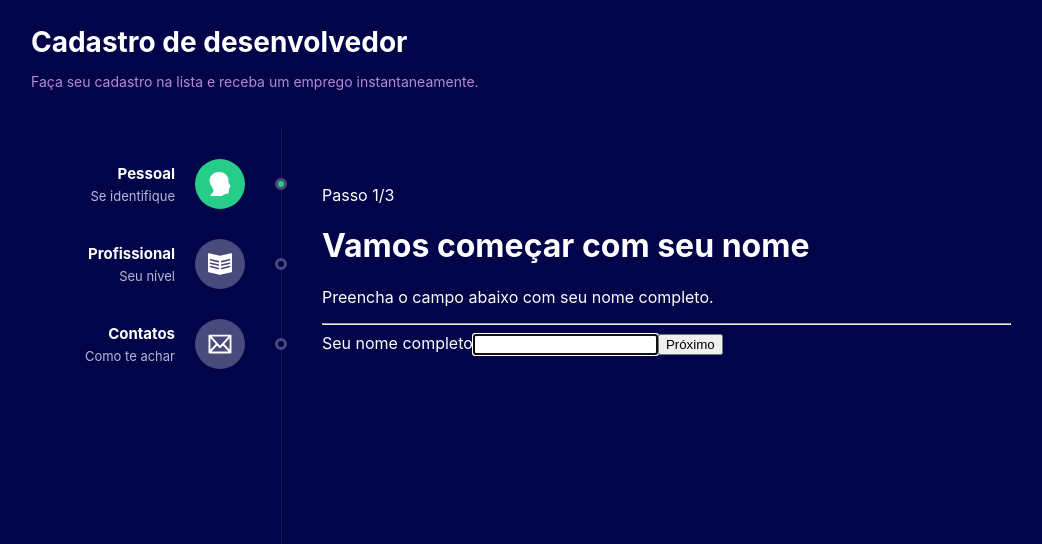
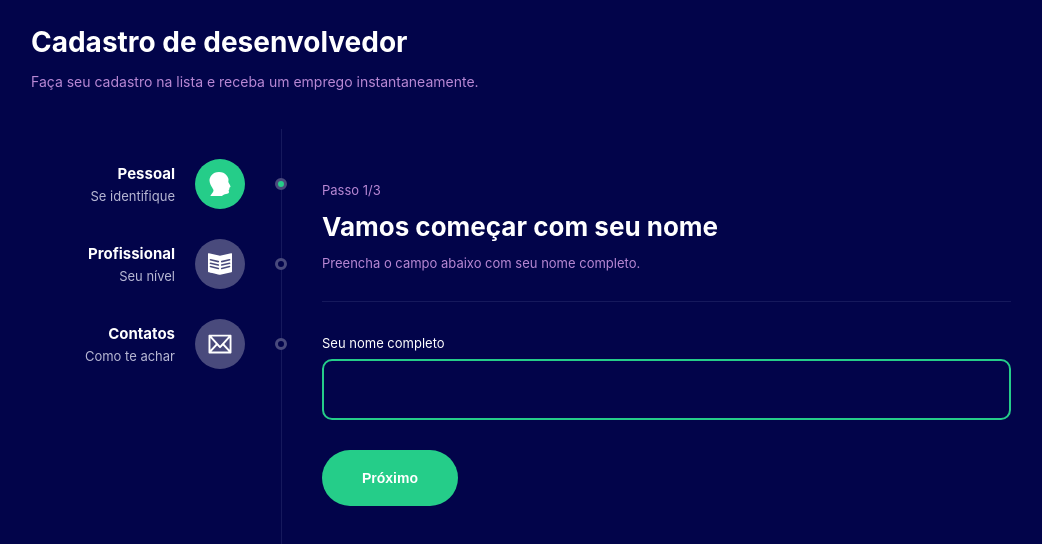
Before and after one commit to raulbattistini/multiformtsx, a React (Create React App) app: page / in a window 1280 px wide. Shown: the top 544 px of the page, without its empty margins (119-1161 px from the left). Built offline with nearby package versions, Linux system fonts and the light colour scheme.

Commit message:
second commit

```diff
--- a/src/pages/FormStep1/index.tsx
+++ b/src/pages/FormStep1/index.tsx
@@ -33,23 +33,23 @@ export const FormStep1 = () => {
     return (
         <Theme>
             <C.Container>
-                <p>Passo 1/3</p>
-                <h1>Vamos começar com seu nome</h1>
-                <p>Preencha o campo abaixo com seu nome completo.</p>
+                <C.p>Passo 1/3</C.p>
+                <C.h1>Vamos começar com seu nome</C.h1>
+                <C.p>Preencha o campo abaixo com seu nome completo.</C.p>
 
-                <hr/>
+                <C.hr/>
 
-                <label>
+                <C.label>
                     Seu nome completo
-                    <input
+                    <C.input
                         type="text"
                         autoFocus
                         value={state.name}
                         onChange={handleNameChange}
                     />
-                </label>
+                </C.label>
 
-                <button onClick={handleNextStep}>Próximo</button>
+                <C.button onClick={handleNextStep}>Próximo</C.button>
             </C.Container>
         </Theme>
     );
--- a/src/pages/FormStep2/index.tsx
+++ b/src/pages/FormStep2/index.tsx
@@ -38,11 +38,11 @@ export const FormStep2 = () => {
     return (
         <Theme>
             <C.Container>
-                <p>Passo 2/3</p>
-                <h1>{state.name}, o que melhor descreve você?</h1>
-                <p>Escolha a opção que melhor condiz com seu estado atual, profissionalmente.</p>
+                <C.p>Passo 2/3</C.p>
+                <C.h1>{state.name}, o que melhor descreve você?</C.h1>
+                <C.p>Escolha a opção que melhor condiz com seu estado atual, profissionalmente.</C.p>
 
-                <hr/>
+                <C.hr/>
 
                 <SelectOption
                     title="Sou iniciante"
@@ -61,7 +61,7 @@ export const FormStep2 = () => {
                 />
 
                 <Link to="/" className="backButton">Voltar</Link>
-                <button onClick={handleNextStep}>Próximo</button>
+                <C.button onClick={handleNextStep}>Próximo</C.button>
             </C.Container>
         </Theme>
     );
--- a/src/pages/FormStep3/index.tsx
+++ b/src/pages/FormStep3/index.tsx
@@ -43,32 +43,32 @@ export const FormStep3 = () => {
     return (
         <Theme>
             <C.Container>
-                <p>Passo 3/3</p>
-                <h1>Legal {state.name}, onde te achamos?</h1>
-                <p>Preencha com seus contatos para conseguirmos entrar em contato.</p>
+                <C.p>Passo 3/3</C.p>
+                <C.h1>Legal {state.name}, onde te achamos?</C.h1>
+                <C.p>Preencha com seus contatos para conseguirmos entrar em contato.</C.p>
 
-                <hr/>
+                <C.hr/>
 
-                <label>
+                <C.label>
                     Qual seu e-mail?
-                    <input
+                    <C.input
                         type="email"
                         value={state.email}
                         onChange={handleEmailChange}
                     />
-                </label>
+                </C.label>
 
-                <label>
+                <C.label>
                     Qual seu GitHub?
-                    <input
+                    <C.input
                         type="url"
                         value={state.github}
                         onChange={handleGithubChange}
                     />
-                </label>
+                </C.label>
 
                 <Link to="/step2" className="backButton">Voltar</Link>
-                <button onClick={handleNextStep}>Finalizar Cadastro</button>
+                <C.button onClick={handleNextStep}>Finalizar Cadastro</C.button>
             </C.Container>
         </Theme>
     );
```
